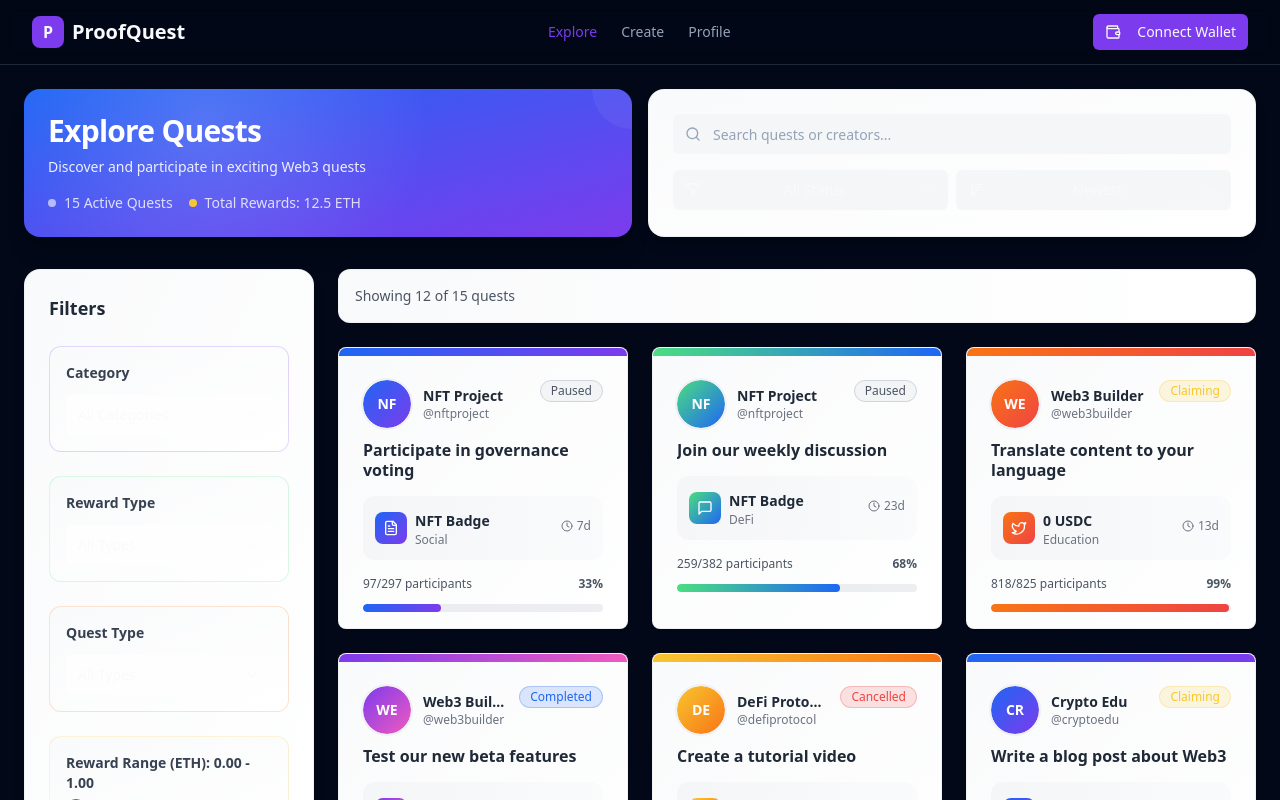
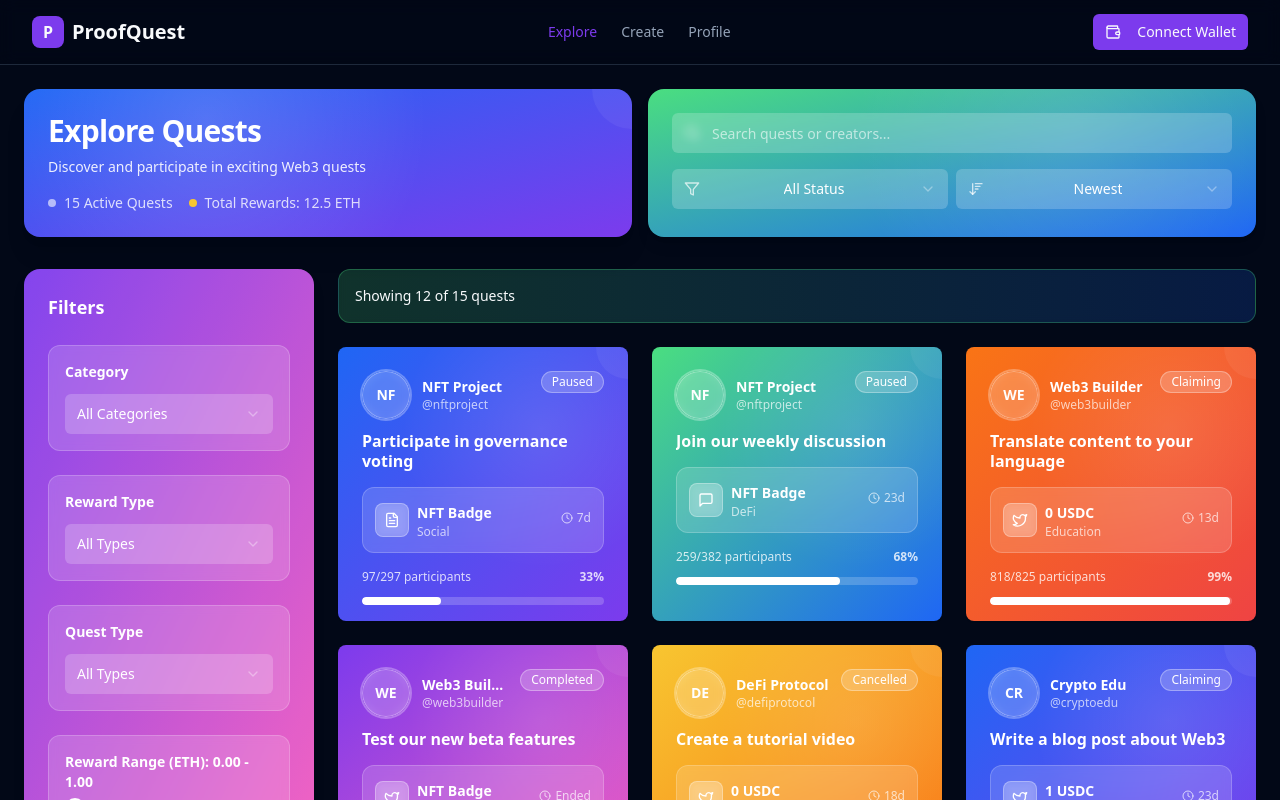
Before and after one commit to huaigu/proofquest-web3-adventures, a React (Vite) app: page /quests in a window 1280 px wide. Shown: the top 800 px of the page. Built offline with nearby package versions, Linux system fonts and the light colour scheme.

Commit message:
Fix Quest List UI issues
Adjust background and text colors for better visibility in the Quest List page, particularly in the search filter elements. Ensure Quest cards have a colored background to align with the Bento UI style.

```diff
--- a/src/pages/QuestList.tsx
+++ b/src/pages/QuestList.tsx
@@ -313,7 +313,7 @@ const QuestList = () => {
             <div className="absolute inset-0 bg-[radial-gradient(circle_at_30%_20%,rgba(255,255,255,0.15)_0%,transparent_50%)]" />
             <div className="absolute top-0 right-0 w-20 h-20 bg-white/5 rounded-full -translate-y-10 translate-x-10" />
             <div className="relative z-10">
-              <h1 className="text-3xl font-bold tracking-tight mb-2">Explore Quests</h1>
+              <h1 className="text-3xl font-bold tracking-tight mb-2 text-white">Explore Quests</h1>
               <p className="text-white/90 mb-4 text-sm">
                 Discover and participate in exciting Web3 quests
               </p>
@@ -331,23 +331,24 @@ const QuestList = () => {
           </div>
 
           {/* Search Card */}
-          <div className="col-span-12 lg:col-span-6 bg-gradient-to-br from-gray-50 to-white rounded-2xl p-6 shadow-lg border border-gray-200/50">
-            <div className="space-y-4">
+          <div className="col-span-12 lg:col-span-6 bg-gradient-to-br from-[hsl(var(--vibrant-green))] to-[hsl(var(--vibrant-blue))] rounded-2xl p-6 shadow-lg relative overflow-hidden">
+            <div className="absolute inset-0 bg-[radial-gradient(circle_at_70%_30%,rgba(255,255,255,0.1)_0%,transparent_50%)]" />
+            <div className="relative z-10 space-y-4">
               <div className="relative">
-                <Search className="absolute left-3 top-1/2 transform -translate-y-1/2 text-muted-foreground h-4 w-4" />
+                <Search className="absolute left-3 top-1/2 transform -translate-y-1/2 text-white/70 h-4 w-4" />
                 <Input
                   placeholder="Search quests or creators..."
                   value={searchQuery}
                   onChange={(e) => setSearchQuery(e.target.value)}
-                  className="pl-10 border-0 bg-gray-100/70 focus:bg-white transition-colors"
+                  className="pl-10 border-0 bg-white/20 placeholder:text-white/60 text-white focus:bg-white/30 transition-colors backdrop-blur-sm"
                 />
               </div>
 
               <div className="flex gap-2">
                 <Select value={statusFilter} onValueChange={setStatusFilter}>
-                  <SelectTrigger className="flex-1 border-0 bg-gray-100/70 focus:bg-white">
-                    <Filter className="h-4 w-4 mr-2" />
-                    <SelectValue placeholder="Status" />
+                  <SelectTrigger className="flex-1 border-0 bg-white/20 text-white focus:bg-white/30 [&>svg]:text-white/70">
+                    <Filter className="h-4 w-4 mr-2 text-white/70" />
+                    <SelectValue placeholder="Status" className="text-white" />
                   </SelectTrigger>
                   <SelectContent>
                     <SelectItem value="all">All Status</SelectItem>
@@ -358,9 +359,9 @@ const QuestList = () => {
                 </Select>
 
                 <Select value={sortBy} onValueChange={setSortBy}>
-                  <SelectTrigger className="flex-1 border-0 bg-gray-100/70 focus:bg-white">
-                    <SortDesc className="h-4 w-4 mr-2" />
-                    <SelectValue placeholder="Sort" />
+                  <SelectTrigger className="flex-1 border-0 bg-white/20 text-white focus:bg-white/30 [&>svg]:text-white/70">
+                    <SortDesc className="h-4 w-4 mr-2 text-white/70" />
+                    <SelectValue placeholder="Sort" className="text-white" />
                   </SelectTrigger>
                   <SelectContent>
                     <SelectItem value="newest">Newest</SelectItem>
@@ -375,13 +376,14 @@ const QuestList = () => {
 
         {/* Active Filters - Bento Style */}
         {activeFilters.length > 0 && (
-          <div className="bg-gradient-to-r from-[hsl(var(--vibrant-orange))]/10 to-[hsl(var(--vibrant-yellow))]/10 rounded-xl p-4 mb-6 border border-[hsl(var(--vibrant-orange))]/20">
-            <div className="flex flex-wrap gap-2 items-center">
-              <span className="text-sm font-medium text-gray-700">Active filters:</span>
+          <div className="bg-gradient-to-r from-[hsl(var(--vibrant-orange))] to-[hsl(var(--vibrant-yellow))] rounded-xl p-4 mb-6 relative overflow-hidden">
+            <div className="absolute inset-0 bg-white/10" />
+            <div className="relative z-10 flex flex-wrap gap-2 items-center">
+              <span className="text-sm font-medium text-white">Active filters:</span>
               {activeFilters.map((filter, index) => (
                 <Badge
                   key={index}
-                  className="bg-white/80 text-gray-700 border border-gray-300/50 cursor-pointer hover:bg-[hsl(var(--vibrant-red))]/15 hover:text-[hsl(var(--vibrant-red))] hover:border-[hsl(var(--vibrant-red))]/30 transition-colors"
+                  className="bg-white/90 text-gray-700 border-0 cursor-pointer hover:bg-white hover:text-[hsl(var(--vibrant-red))] transition-colors"
                   onClick={() => removeFilter(filter.key)}
                 >
                   {filter.value}
@@ -392,7 +394,7 @@ const QuestList = () => {
                 variant="ghost"
                 size="sm"
                 onClick={clearAllFilters}
-                className="h-6 px-2 text-xs text-gray-600 hover:text-[hsl(var(--vibrant-red))]"
+                className="h-6 px-2 text-xs text-white/90 hover:text-white hover:bg-white/20"
               >
                 Clear all
               </Button>
@@ -404,14 +406,16 @@ const QuestList = () => {
           {/* Sidebar - Bento Style */}
           {showSidebar && (
             <aside className="col-span-12 lg:col-span-3">
-              <div className="bg-gradient-to-br from-gray-50 to-white rounded-2xl p-6 shadow-lg border border-gray-200/50 sticky top-24">
-                <h3 className="font-bold text-lg mb-6 text-gray-800">Filters</h3>
+              <div className="bg-gradient-to-br from-[hsl(var(--vibrant-purple))] to-[hsl(var(--vibrant-pink))] rounded-2xl p-6 shadow-lg sticky top-24 relative overflow-hidden">
+                <div className="absolute inset-0 bg-white/5" />
+                <div className="relative z-10">
+                  <h3 className="font-bold text-lg mb-6 text-white">Filters</h3>
                   <div className="space-y-6">
                     {/* Categories */}
-                  <div className="bg-gradient-to-br from-[hsl(var(--vibrant-purple))]/8 to-[hsl(var(--vibrant-pink))]/8 rounded-xl p-4 border border-[hsl(var(--vibrant-purple))]/20">
-                    <label className="text-sm font-semibold mb-3 block text-gray-700">Category</label>
+                    <div className="bg-white/15 backdrop-blur-sm rounded-xl p-4 border border-white/20">
+                      <label className="text-sm font-semibold mb-3 block text-white">Category</label>
                       <Select value={categoryFilter} onValueChange={setCategoryFilter}>
-                      <SelectTrigger className="border-0 bg-white/70 focus:bg-white">
+                        <SelectTrigger className="border-0 bg-white/20 text-white focus:bg-white/30 [&>svg]:text-white/70">
                           <SelectValue placeholder="All Categories" />
                         </SelectTrigger>
                         <SelectContent>
@@ -426,10 +430,10 @@ const QuestList = () => {
                     </div>
 
                     {/* Reward Type */}
-                  <div className="bg-gradient-to-br from-[hsl(var(--vibrant-green))]/8 to-[hsl(var(--vibrant-blue))]/8 rounded-xl p-4 border border-[hsl(var(--vibrant-green))]/20">
-                    <label className="text-sm font-semibold mb-3 block text-gray-700">Reward Type</label>
+                    <div className="bg-white/15 backdrop-blur-sm rounded-xl p-4 border border-white/20">
+                      <label className="text-sm font-semibold mb-3 block text-white">Reward Type</label>
                       <Select value={rewardTypeFilter} onValueChange={setRewardTypeFilter}>
-                      <SelectTrigger className="border-0 bg-white/70 focus:bg-white">
+                        <SelectTrigger className="border-0 bg-white/20 text-white focus:bg-white/30 [&>svg]:text-white/70">
                           <SelectValue placeholder="All Types" />
                         </SelectTrigger>
                         <SelectContent>
@@ -442,10 +446,10 @@ const QuestList = () => {
                     </div>
 
                     {/* Quest Type */}
-                  <div className="bg-gradient-to-br from-[hsl(var(--vibrant-orange))]/8 to-[hsl(var(--vibrant-yellow))]/8 rounded-xl p-4 border border-[hsl(var(--vibrant-orange))]/20">
-                    <label className="text-sm font-semibold mb-3 block text-gray-700">Quest Type</label>
+                    <div className="bg-white/15 backdrop-blur-sm rounded-xl p-4 border border-white/20">
+                      <label className="text-sm font-semibold mb-3 block text-white">Quest Type</label>
                       <Select value={questTypeFilter} onValueChange={setQuestTypeFilter}>
-                      <SelectTrigger className="border-0 bg-white/70 focus:bg-white">
+                        <SelectTrigger className="border-0 bg-white/20 text-white focus:bg-white/30 [&>svg]:text-white/70">
                           <SelectValue placeholder="All Types" />
                         </SelectTrigger>
                         <SelectContent>
@@ -458,8 +462,8 @@ const QuestList = () => {
                     </div>
 
                     {/* Reward Range */}
-                  <div className="bg-gradient-to-br from-[hsl(var(--vibrant-yellow))]/8 to-[hsl(var(--vibrant-orange))]/8 rounded-xl p-4 border border-[hsl(var(--vibrant-yellow))]/20">
-                    <label className="text-sm font-semibold mb-3 block text-gray-700">
+                    <div className="bg-white/15 backdrop-blur-sm rounded-xl p-4 border border-white/20">
+                      <label className="text-sm font-semibold mb-3 block text-white">
                         Reward Range (ETH): {rewardRange[0].toFixed(2)} - {rewardRange[1].toFixed(2)}
                       </label>
                       <Slider
@@ -468,8 +472,9 @@ const QuestList = () => {
                         max={1}
                         min={0}
                         step={0.01}
-                      className="w-full"
+                        className="w-full [&_[role=slider]]:bg-white [&_[role=slider]]:border-white"
                       />
+                    </div>
                   </div>
                 </div>
               </div>
@@ -483,8 +488,8 @@ const QuestList = () => {
             ) : (
               <>
                 {/* Results Summary - Bento Style */}
-                <div className="bg-gradient-to-r from-gray-50 to-white rounded-xl p-4 mb-6 border border-gray-200/50">
-                  <p className="text-sm text-gray-600 font-medium">
+                <div className="bg-gradient-to-r from-[hsl(var(--vibrant-green))]/20 to-[hsl(var(--vibrant-blue))]/20 rounded-xl p-4 mb-6 border border-[hsl(var(--vibrant-green))]/30 backdrop-blur-sm">
+                  <p className="text-sm font-medium text-foreground">
                     Showing {paginatedQuests.length} of {filteredQuests.length} quests
                   </p>
                 </div>
@@ -503,49 +508,50 @@ const QuestList = () => {
 
                     return (
                       <Link key={quest.id} to={`/quest/${quest.id}`}>
-                        <Card className="h-full transition-all duration-300 hover:shadow-2xl hover:scale-[1.02] cursor-pointer group bg-gradient-to-br from-gray-50 to-white border border-gray-200/50 overflow-hidden">
-                          {/* Header with gradient accent */}
-                          <div className={`h-2 bg-gradient-to-r ${gradient}`}></div>
+                        <Card className={`h-full transition-all duration-300 hover:shadow-2xl hover:scale-[1.02] cursor-pointer group bg-gradient-to-br ${gradient} border-0 overflow-hidden text-white relative`}>
+                          {/* Background Pattern */}
+                          <div className="absolute inset-0 bg-[radial-gradient(circle_at_70%_30%,rgba(255,255,255,0.1)_0%,transparent_50%)]" />
+                          <div className="absolute top-0 right-0 w-16 h-16 bg-white/5 rounded-full -translate-y-8 translate-x-8" />
 
-                          <CardHeader className="pb-3">
+                          <CardHeader className="pb-3 relative z-10">
                             <div className="flex items-start justify-between gap-3">
                               <div className="flex items-center gap-3 min-w-0 flex-1">
-                                <Avatar className="h-12 w-12 shrink-0 ring-2 ring-gray-200/50">
+                                <Avatar className="h-12 w-12 shrink-0 ring-2 ring-white/30">
                                   <AvatarImage src={quest.creator.avatar} />
-                                  <AvatarFallback className={`bg-gradient-to-br ${gradient} text-white text-sm font-bold`}>
+                                  <AvatarFallback className="bg-white/20 backdrop-blur-sm text-white text-sm font-bold border border-white/30">
                                     {quest.creator.name.slice(0, 2).toUpperCase()}
                                   </AvatarFallback>
                                 </Avatar>
                                 <div className="min-w-0">
-                                  <p className="font-semibold text-sm truncate text-gray-800">{quest.creator.name}</p>
-                                  <p className="text-xs text-gray-500 truncate">{quest.creator.handle}</p>
+                                  <p className="font-semibold text-sm truncate text-white">{quest.creator.name}</p>
+                                  <p className="text-xs text-white/70 truncate">{quest.creator.handle}</p>
                                 </div>
                               </div>
-                              <Badge className={`shrink-0 text-xs font-medium ${getStatusBadgeColor(quest.status)}`}>
+                              <Badge className={`shrink-0 text-xs font-medium bg-white/20 border border-white/30 text-white backdrop-blur-sm`}>
                                 {quest.status}
                               </Badge>
                             </div>
                           </CardHeader>
 
-                          <CardContent className="pb-4">
-                            <h3 className="font-bold mb-4 line-clamp-2 group-hover:text-[hsl(var(--vibrant-blue))] transition-colors text-gray-800 leading-tight">
+                          <CardContent className="pb-4 relative z-10">
+                            <h3 className="font-bold mb-4 line-clamp-2 group-hover:text-white/90 transition-colors text-white leading-tight">
                               {quest.title}
                             </h3>
 
-                            <div className="flex items-center justify-between mb-4 p-3 bg-gradient-to-r from-gray-100/80 to-gray-50/80 rounded-xl">
+                            <div className="flex items-center justify-between mb-4 p-3 bg-white/15 backdrop-blur-sm rounded-xl border border-white/20">
                               <div className="flex items-center gap-2">
-                                <div className={`p-2 rounded-lg bg-gradient-to-br ${gradient} text-white`}>
+                                <div className="p-2 rounded-lg bg-white/20 backdrop-blur-sm text-white border border-white/30">
                                   {getTaskIcon(quest.taskType)}
                                 </div>
                                 <div>
-                                  <span className="text-sm font-bold text-gray-800">
+                                  <span className="text-sm font-bold text-white">
                                     {formatReward(quest.reward)}
                                   </span>
-                                  <p className="text-xs text-gray-500">{quest.category}</p>
+                                  <p className="text-xs text-white/70">{quest.category}</p>
                                 </div>
                               </div>
                               <div className="text-right">
-                                <div className="flex items-center gap-1 text-xs text-gray-500 mb-1">
+                                <div className="flex items-center gap-1 text-xs text-white/70 mb-1">
                                   <Clock className="h-3 w-3" />
                                   {quest.timeRemaining}
                                 </div>
@@ -553,13 +559,13 @@ const QuestList = () => {
                             </div>
 
                             <div className="space-y-3">
-                              <div className="flex justify-between text-xs text-gray-600">
+                              <div className="flex justify-between text-xs text-white/80">
                                 <span className="font-medium">{quest.participants.current}/{quest.participants.max} participants</span>
                                 <span className="font-bold">{Math.round((quest.participants.current / quest.participants.max) * 100)}%</span>
                               </div>
-                              <div className="w-full bg-gray-200/70 rounded-full h-2 overflow-hidden">
+                              <div className="w-full bg-white/20 rounded-full h-2 overflow-hidden backdrop-blur-sm">
                                 <div
-                                  className={`bg-gradient-to-r ${gradient} h-2 rounded-full transition-all duration-500 ease-out`}
+                                  className="bg-white h-2 rounded-full transition-all duration-500 ease-out"
                                   style={{
                                     width: `${(quest.participants.current / quest.participants.max) * 100}%`
                                   }}
@@ -575,11 +581,11 @@ const QuestList = () => {
 
                 {/* Empty State - Bento Style */}
                 {filteredQuests.length === 0 && (
-                  <div className="text-center py-16 bg-gradient-to-br from-gray-50 to-white rounded-2xl border border-gray-200/50">
-                    <div className="text-gray-400 mb-6">
-                      <Users className="h-16 w-16 mx-auto mb-4 opacity-50" />
-                      <h3 className="text-xl font-bold mb-2 text-gray-600">No quests found</h3>
-                      <p className="text-gray-500">Try adjusting your filters or search terms</p>
+                  <div className="text-center py-16 bg-gradient-to-br from-[hsl(var(--vibrant-purple))]/10 to-[hsl(var(--vibrant-pink))]/10 rounded-2xl border border-[hsl(var(--vibrant-purple))]/20 backdrop-blur-sm">
+                    <div className="mb-6">
+                      <Users className="h-16 w-16 mx-auto mb-4 text-muted-foreground/50" />
+                      <h3 className="text-xl font-bold mb-2 text-foreground">No quests found</h3>
+                      <p className="text-muted-foreground">Try adjusting your filters or search terms</p>
                     </div>
                     <Button
                       onClick={clearAllFilters}
@@ -592,13 +598,13 @@ const QuestList = () => {
 
                 {/* Pagination - Bento Style */}
                 {totalPages > 1 && (
-                  <div className="flex justify-center items-center gap-2 bg-gradient-to-r from-gray-50 to-white rounded-xl p-6 border border-gray-200/50">
+                  <div className="flex justify-center items-center gap-2 bg-gradient-to-r from-[hsl(var(--vibrant-yellow))]/10 to-[hsl(var(--vibrant-orange))]/10 rounded-xl p-6 border border-[hsl(var(--vibrant-yellow))]/20 backdrop-blur-sm">
                     <Button
                       variant="outline"
                       size="sm"
                       onClick={() => setCurrentPage(prev => Math.max(1, prev - 1))}
                       disabled={currentPage === 1}
-                      className="border-gray-300 hover:bg-[hsl(var(--vibrant-blue))]/10"
+                      className="border-[hsl(var(--vibrant-blue))]/30 hover:bg-[hsl(var(--vibrant-blue))]/10 hover:border-[hsl(var(--vibrant-blue))]/50"
                     >
                       <ChevronLeft className="h-4 w-4" />
                       Previous
@@ -613,7 +619,7 @@ const QuestList = () => {
                           onClick={() => setCurrentPage(page)}
                           className={`w-10 ${currentPage === page
                             ? 'bg-gradient-to-r from-[hsl(var(--vibrant-blue))] to-[hsl(var(--vibrant-purple))] text-white border-0'
-                            : 'border-gray-300 hover:bg-[hsl(var(--vibrant-blue))]/10'
+                            : 'border-[hsl(var(--vibrant-blue))]/30 hover:bg-[hsl(var(--vibrant-blue))]/10 hover:border-[hsl(var(--vibrant-blue))]/50'
                           }`}
                         >
                           {page}
@@ -626,7 +632,7 @@ const QuestList = () => {
                       size="sm"
                       onClick={() => setCurrentPage(prev => Math.min(totalPages, prev + 1))}
                       disabled={currentPage === totalPages}
-                      className="border-gray-300 hover:bg-[hsl(var(--vibrant-blue))]/10"
+                      className="border-[hsl(var(--vibrant-blue))]/30 hover:bg-[hsl(var(--vibrant-blue))]/10 hover:border-[hsl(var(--vibrant-blue))]/50"
                     >
                       Next
                       <ChevronRight className="h-4 w-4" />
```
Lines whose indentation alone changed are shown as unchanged.
